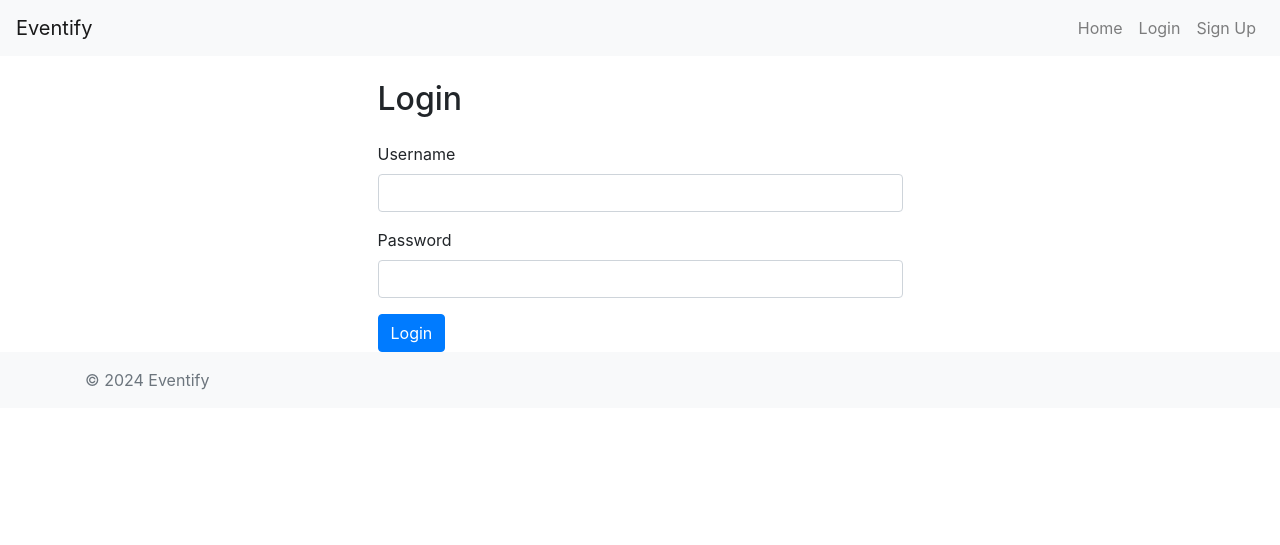
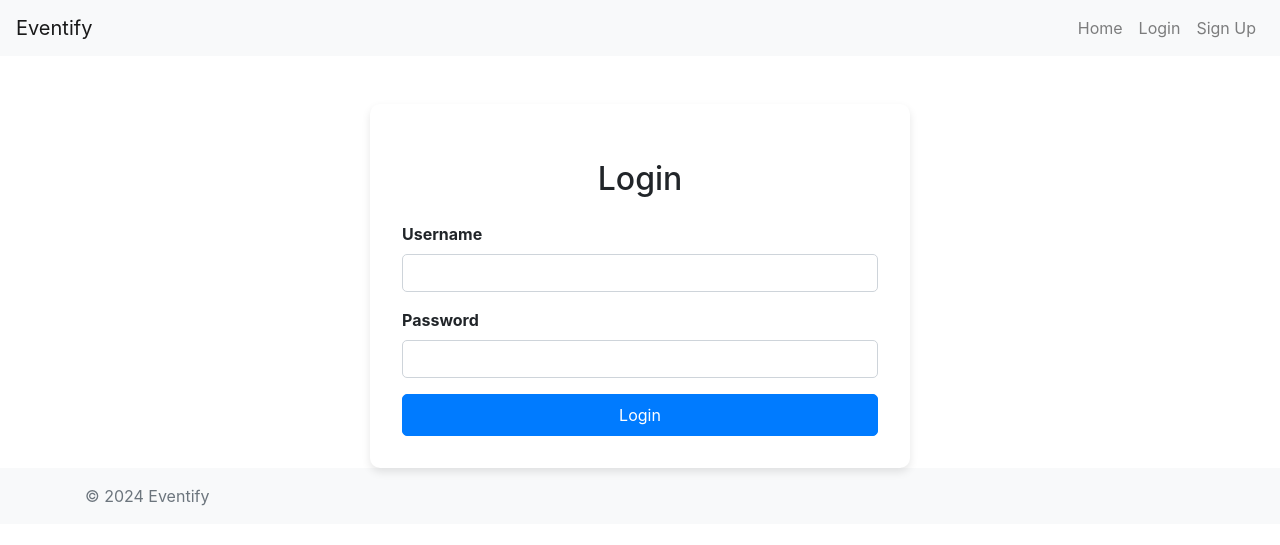
Before and after one commit to stanly08/Eventify, a Flask app: template app/templates/login.html in a window 1280 px wide. Shown: the top 545 px of the page. Run offline with Flask 3, Linux system fonts and the light colour scheme; the template is opened without the code that fills it: values that come from a table or form of the project are taken from there, others are empty; some libraries are stand-ins or nearby versions.

Commit message:
Update login.html

```diff
--- a/app/templates/login.html
+++ b/app/templates/login.html
@@ -1,72 +1,26 @@
 {% extends "base.html" %}
 {% block title %}Login{% endblock %}
+
 {% block content %}
-<div class="container">
-    <div class="row justify-content-center">
-        <div class="col-md-6">
-            <h2 class="my-4">Login</h2>
-            <form method="POST" action="{{ url_for('login') }}">
-                {{ form.hidden_tag() }}
-                <div class="form-group">
-                    {{ form.username.label(class="form-label") }}
-                    {{ form.username(class="form-control", size=32) }}
-                </div>
-                <div class="form-group">
-                    {{ form.password.label(class="form-label") }}
-                    {{ form.password(class="form-control", size=32) }}
-                </div>
-                <button type="submit" class="btn btn-primary">Login</button>
-            </form>
+<div class="row justify-content-center" style="margin-top: 3rem;">
+    <div class="col-md-6">
+        <div class="card" style="border: none; border-radius: 10px; box-shadow: 0 4px 8px rgba(0, 0, 0, 0.1); background-color: #fff;">
+            <div class="card-body" style="padding: 2rem;">
+                <h2 class="my-4 text-center">Login</h2>
+                <form method="POST" action="{{ url_for('main.login') }}">
+                    {{ form.hidden_tag() }}
+                    <div class="form-group mb-3">
+                        {{ form.username.label(class="form-label", style="font-weight: bold; margin-bottom: 0.5rem;") }}
+                        {{ form.username(class="form-control", style="border-radius: 5px; border: 1px solid #ced4da;") }}
+                    </div>
+                    <div class="form-group mb-3">
+                        {{ form.password.label(class="form-label", style="font-weight: bold; margin-bottom: 0.5rem;") }}
+                        {{ form.password(class="form-control", style="border-radius: 5px; border: 1px solid #ced4da;") }}
+                    </div>
+                    <button type="submit" class="btn btn-primary w-100" style="background-color: #007bff; border-color: #007bff; border-radius: 5px; padding: 0.5rem 1.5rem;">Login</button>
+                </form>
+            </div>
         </div>
     </div>
 </div>
 {% endblock %}
-<style>
-    body {
-        font-family: Arial, sans-serif;
-        background-color: #f4f4f4;
-        margin: 0;
-        padding: 0;
-    }
-    .container {
-        max-width: 500px;
-        margin: 50px auto;
-        padding: 20px;
-        background-color: #fff;
-        box-shadow: 0 0 10px rgba(0,0,0,0.1);
-        border-radius: 8px;
-    }
-    .my-4 {
-        margin: 1.5rem 0;
-    }
-    .form-group {
-        margin-bottom: 1rem;
-    }
-    .form-label {
-        margin-bottom: 0.5rem;
-        display: block;
-        font-weight: bold;
-    }
-    .form-control {
-        width: 100%;
-        padding: 0.5rem;
-        border: 1px solid #ccc;
-        border-radius: 4px;
-    }
-    .btn-primary {
-        background-color: #007bff;
-        border: none;
-        color: white;
-        padding: 0.5rem 1rem;
-        text-align: center;
-        text-decoration: none;
-        display: inline-block;
-        font-size: 1rem;
-        margin-top: 1rem;
-        cursor: pointer;
-        border-radius: 4px;
-    }
-    .btn-primary:hover {
-        background-color: #0056b3;
-    }
-</style>
```
